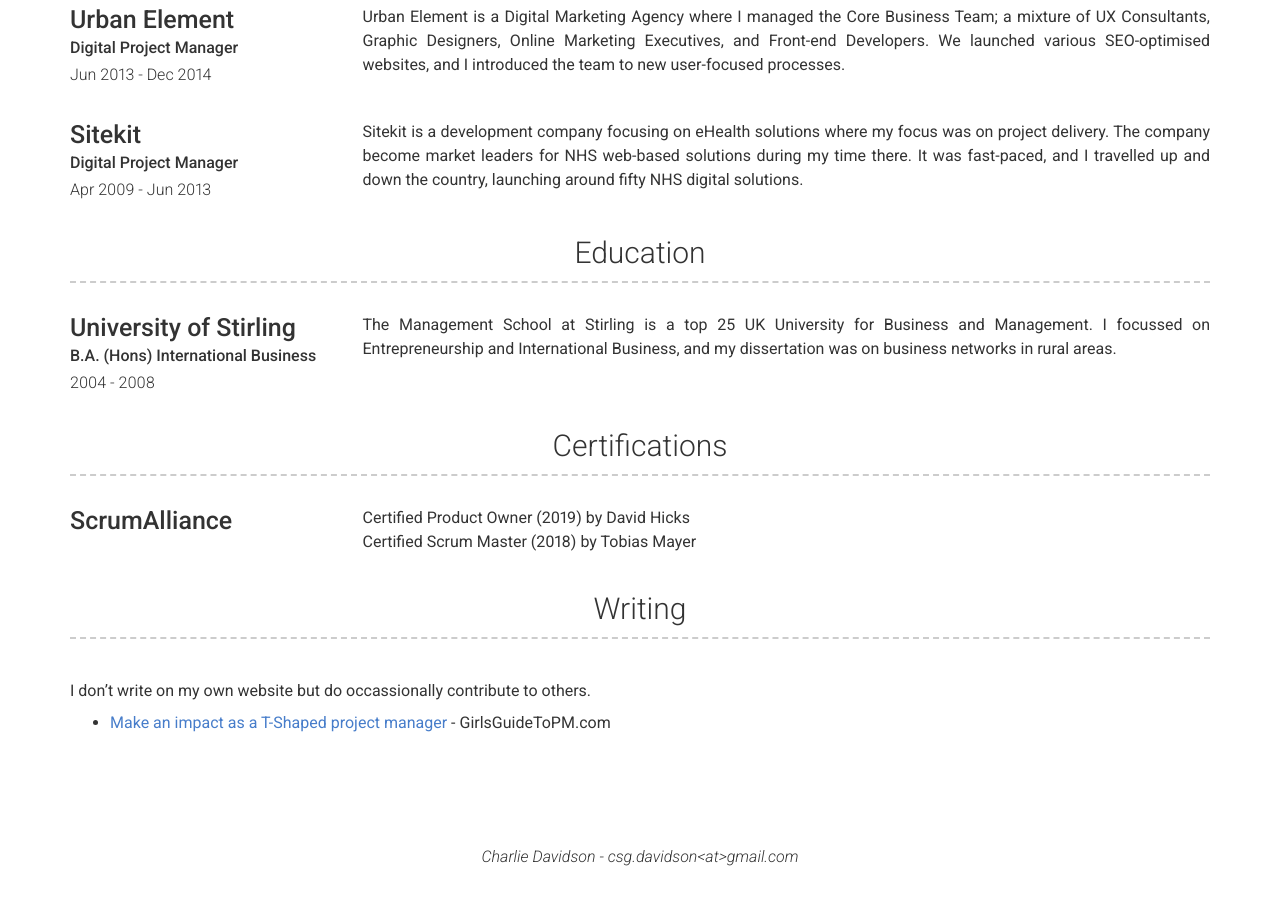
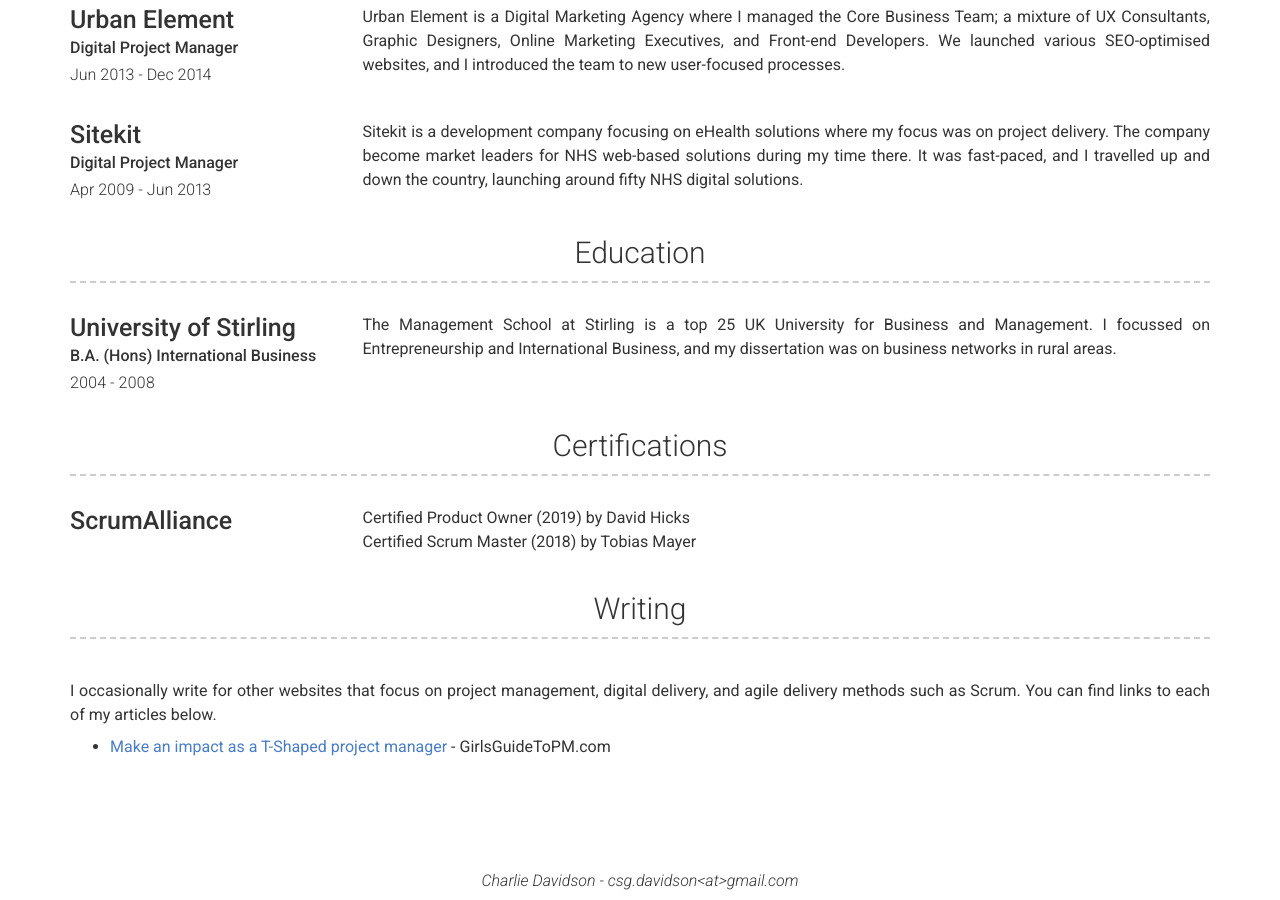
Before and after one commit to csgdavidson/Charlie-Davidson2, a Jekyll site: the page built from index.md, in a window 1280 px wide and 900 px high, scrolled down 832 px. Built offline with Jekyll 4.4.1, drawn with Linux system fonts in a browser that asks for light colours; nearby versions of some CDN libraries; before the commit the page ends 1708 px from its top, so only the background shows below that.

Commit message:
Update _config.yml

```diff
--- a/_config.yml
+++ b/_config.yml
@@ -34,7 +34,7 @@ projects_title: Certifications
 # More Section
 more_title: Writing
 more_content: | # this will include new lines to allow paragraphs
-  I don't write on my own website but do occassionally contribute to others.
+  I occasionally write for other websites that focus on project management, digital delivery, and agile delivery methods such as Scrum. You can find links to each of my articles below.
     - <a href="https://www.girlsguidetopm.com/t-shaped-project-manager/" target="_blank">Make an impact as a T-Shaped project manager</a> - GirlsGuideToPM.com
 
 # Footer
```
